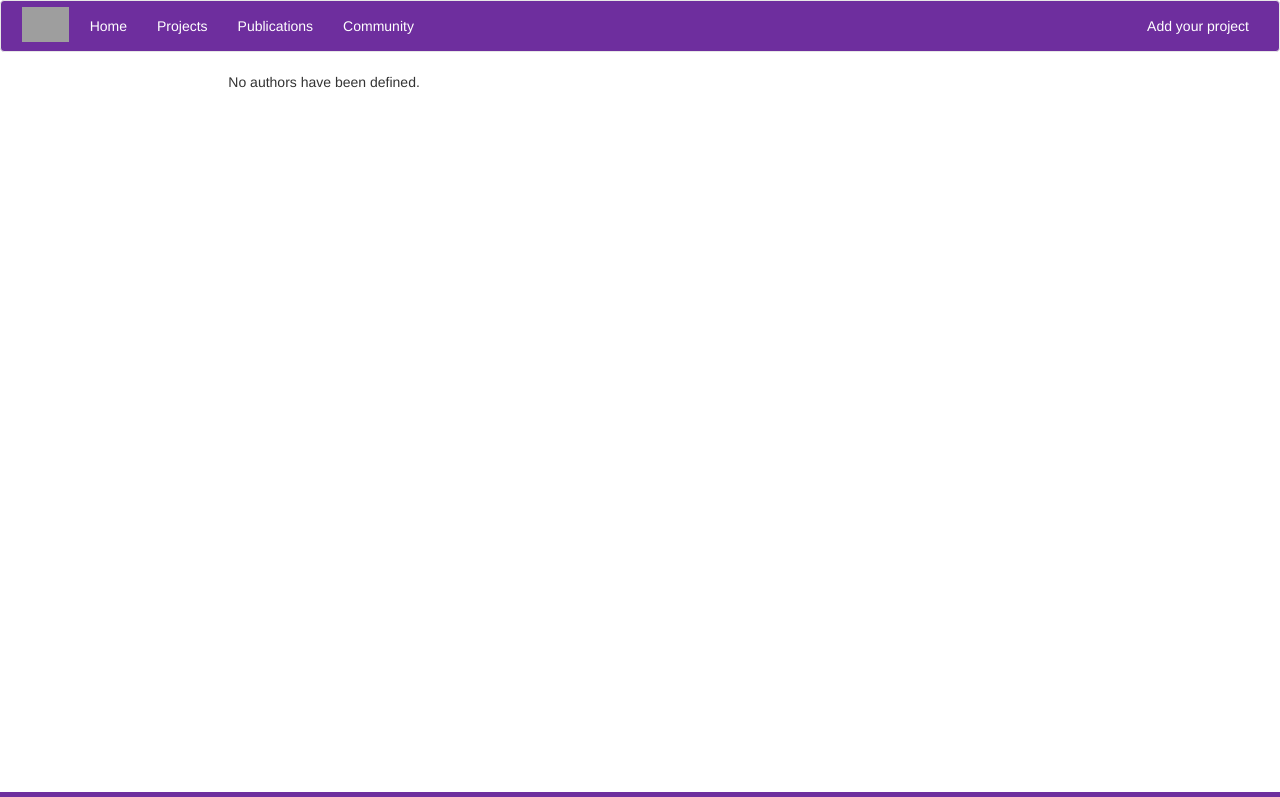
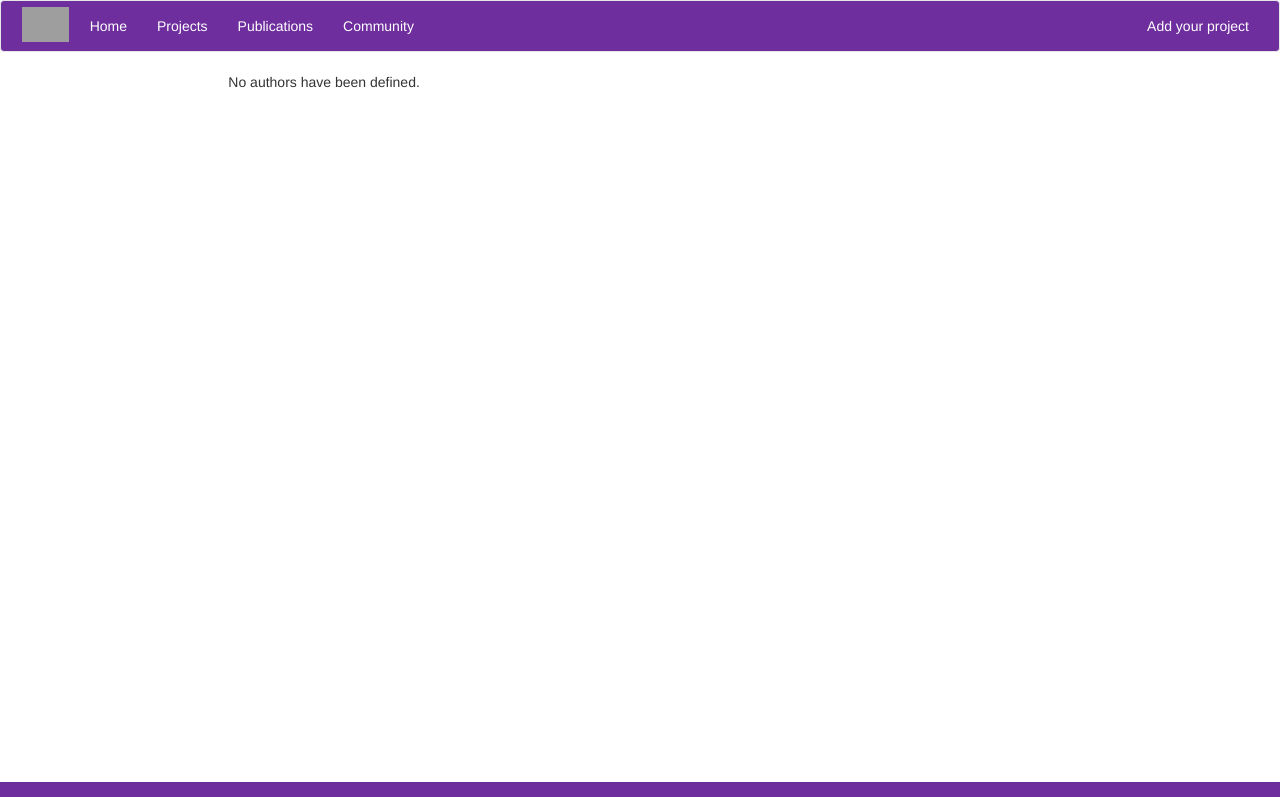
Before and after one commit to workflowr/workflowr.io-django, a Django app: page /authors/ in a window 1280 px wide. Shown: the top 797 px of the page. Run offline with Django 3.2, Linux system fonts and the light colour scheme; data that the repository does not hold is empty; some libraries are stand-ins or nearby versions; grey boxes are pictures that could not be loaded.

Commit message:
Add tab icon and bottom border (to see footer).

```diff
--- a/static/styles/base.css
+++ b/static/styles/base.css
@@ -1,5 +1,6 @@
 main {
     min-height: 90vh;
+    border-bottom: 10px solid rgb(110, 46, 158);
 }
 
 
--- a/templates/base.html
+++ b/templates/base.html
@@ -4,6 +4,7 @@
 
 <head>
   <title>{% block title %}{% endblock %}</title>
+  <link rel="icon" href="https://github.com/workflowr/workflowr-assets/raw/master/img/reproducible.png">
   <meta charset="utf-8">
   <meta name="viewport" content="width=device-width, initial-scale=1">
   <link rel="stylesheet" href="https://maxcdn.bootstrapcdn.com/bootstrap/3.3.7/css/bootstrap.min.css">
```
